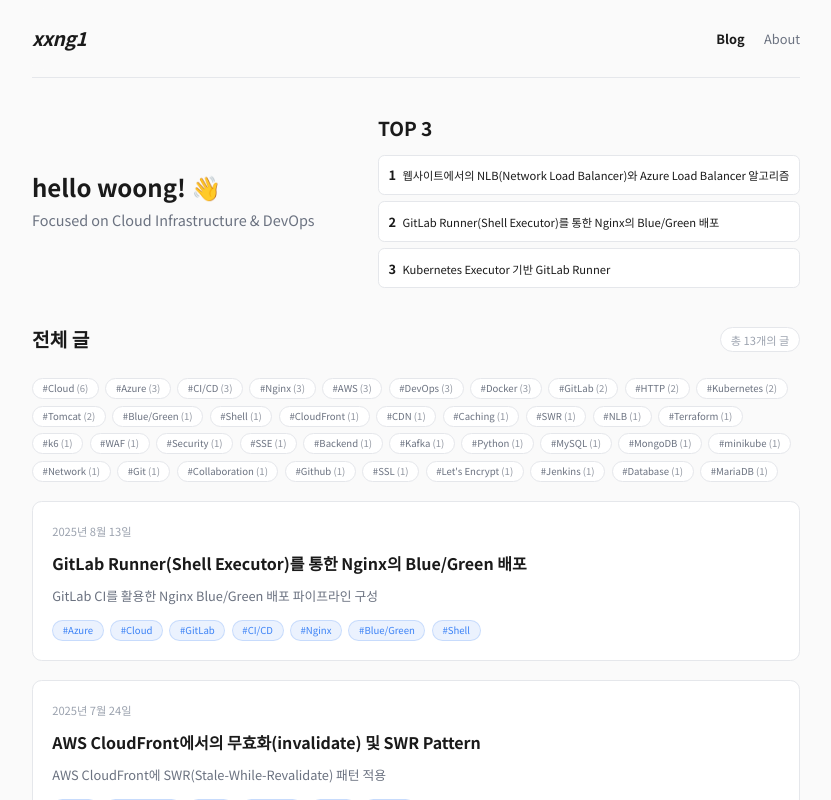
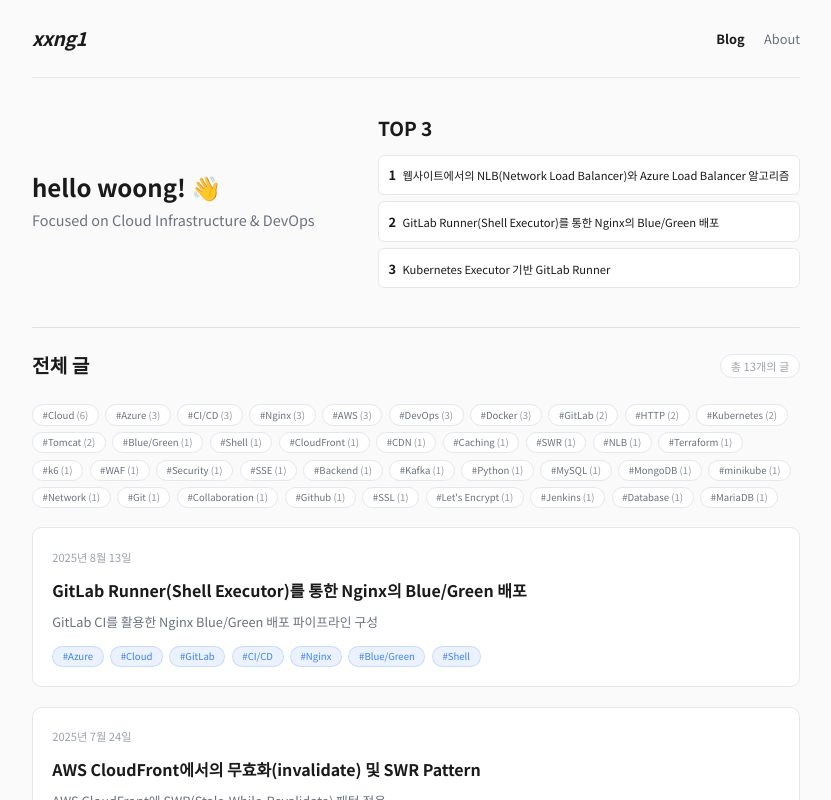
Before and after one commit to xxng1/xxng1-blog, a Next.js app: page / in a window 1280 px wide. Shown: the top 800 px of the page, without its empty margins (224-1055 px from the left). Built offline with nearby package versions, Linux system fonts and the light colour scheme.

Commit message:
ui: add separator

```diff
--- a/src/app/page.tsx
+++ b/src/app/page.tsx
@@ -57,6 +57,9 @@ export default async function Home({ searchParams }: HomeProps) {
           </div>
         </div>
       </section>
+
+      {/* Separator - Confluence style */}
+      <hr className="border-0 h-px bg-[#dfe1e6] rounded-full" />
 
       {/* Blog Posts Section */}
       <section className="space-y-8">
```
